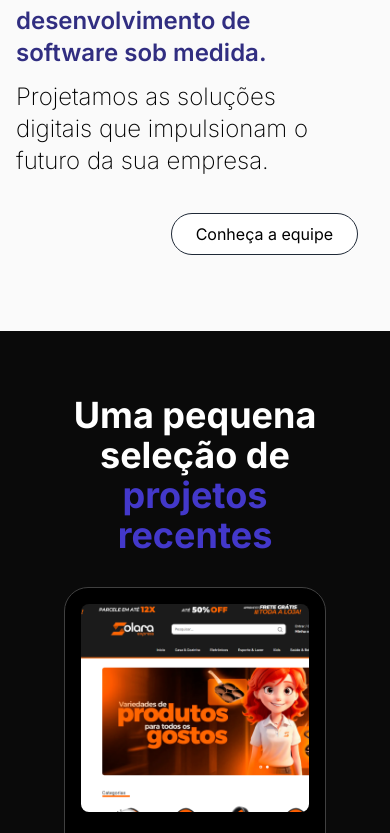
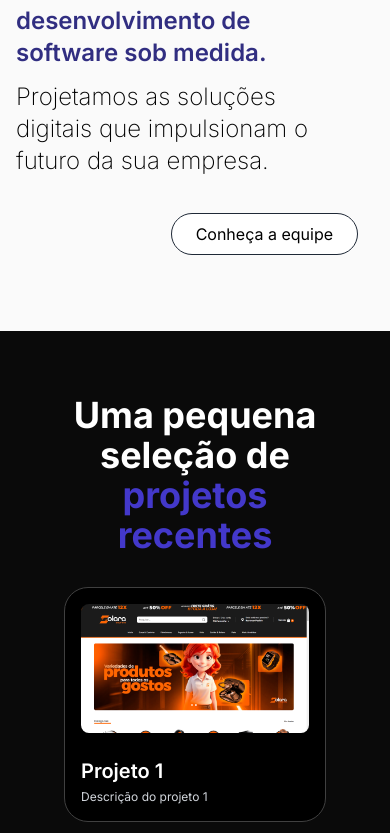
Before and after one commit to AZICode-Organization/Site, a Next.js app in the folder portfolio-website/: page / in a window 390 px wide. Shown: the part 1167-2000 px from the top of the page. Built offline with nearby package versions, Linux system fonts and the light colour scheme.

Commit message:
:sparkles: Adiciona responsividade dos cards

```diff
--- a/portfolio-website/app/components/ProjectCard.tsx
+++ b/portfolio-website/app/components/ProjectCard.tsx
@@ -1,6 +1,7 @@
 import React from 'react'
 import Link from 'next/link';
 import { CodeBracketIcon } from '@heroicons/react/16/solid';
+import Image from 'next/image';
 
 type ProjectCardProps = {
   imgUrl: string;
@@ -13,8 +14,20 @@ const ProjectCard = ({ imgUrl, title, description, previewUrl }: ProjectCardProp
   return (
     <div className="rounded-3xl border border-neutral-700 bg-black p-4 relative group        ">
 
-      <div className="h-52 md:h-72 rounded-lg"
-      style={{ background: `url(${imgUrl})`, backgroundSize: "cover" }}>
+      <div className="rounded-lg bg-contain bg-no-repeat bg-center">
+        <Image
+          src={imgUrl}
+          alt={title}
+          layout="responsive"
+          width={16}
+          height={9}
+          className="rounded-lg"
+        />
+        {/* Mantém a proporção da imagem sem cortar ou replicar  */}
+        {/* A imagem dentro da div é invisível, mas ainda assim define o tamanho da div. */}
+        {/* Isso ajuda a garantir que a div se ajuste ao conteúdo. */}
+        {/* <img src={imgUrl} alt={title} className="invisible w-full h-auto" /> */}
+
       </div>
 
       <div className="overlay items-center justify-center absolute top-0 left-0 w-full h-full bg-black bg-opacity-0 hidden group-hover:flex group-hover:bg-opacity-80 transition-all duration-1000 rounded-3xl ">
```
